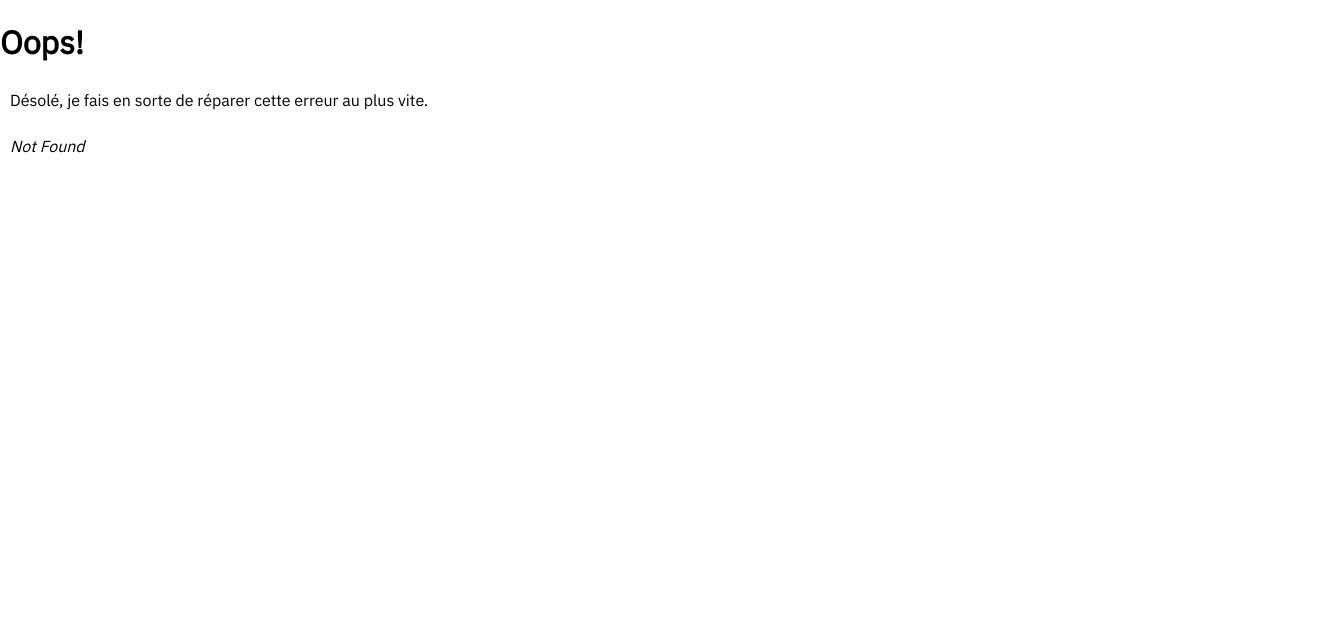
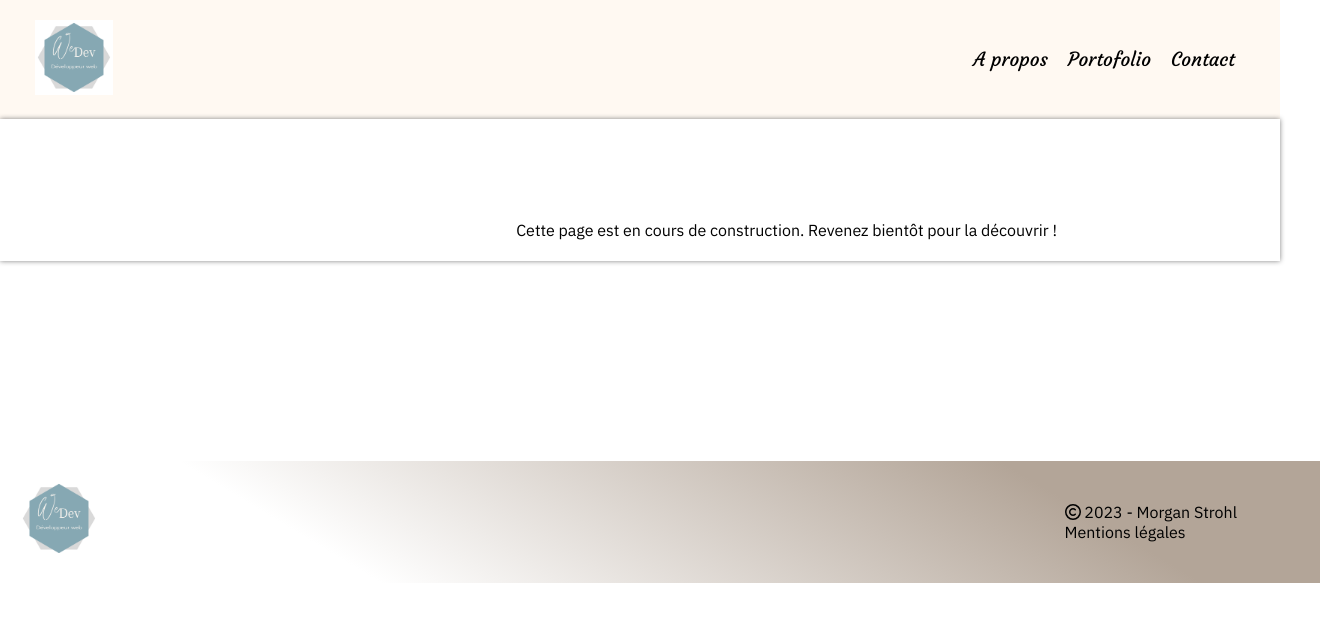
Before and after one commit to M0rgan52/wedev, a React (Create React App) app: page /agencelapanthere in a window 1280 px wide. Before the commit this address had no page. Shown: the top 622 px of the page, 1320 px wide, since content can reach past the window. Built offline with nearby package versions, Linux system fonts and the light colour scheme.

Commit message:
commit -m "PAGE PORTOFOLIO - Création des routes et des pages d'attente du portofolio"

```diff
--- /dev/null
+++ b/src/components/Agencelapanthere.js
@@ -0,0 +1,20 @@
+
+export default function PageAgencelapanthere() {
+    return (
+        <section className="section_box_top">
+            <div className="box_top">
+                <section className="description_top">
+                    {/* <h1 className="titre_top">Réseau social interne Groupomania</h1>
+                    <div className="subtitle_top">
+                        <p>Groupomania</p>
+                        <p>Septembre 2022</p>
+                    </div> */}
+                    <p className="text_top">Cette page est en cours de construction. Revenez bientôt pour la découvrir !</p>
+                </section>
+                {/* <figure className="box_img_top">
+                    <img src={ImgGroupomania} alt="" className="img_top" />
+                </figure> */}
+            </div>
+        </section>
+    )
+}
--- /dev/null
+++ b/src/components/Ohmyfood.js
@@ -0,0 +1,20 @@
+
+export default function PageOhmyfood() {
+    return (
+        <section className="section_box_top">
+            <div className="box_top">
+                <section className="description_top">
+                    {/* <h1 className="titre_top">Réseau social interne Groupomania</h1>
+                    <div className="subtitle_top">
+                        <p>Groupomania</p>
+                        <p>Septembre 2022</p>
+                    </div> */}
+                    <p className="text_top">Cette page est en cours de construction. Revenez bientôt pour la découvrir !</p>
+                </section>
+                {/* <figure className="box_img_top">
+                    <img src={ImgGroupomania} alt="" className="img_top" />
+                </figure> */}
+            </div>
+        </section>
+    )
+}
--- /dev/null
+++ b/src/components/Piiquante.js
@@ -0,0 +1,20 @@
+
+export default function PagePiiquante() {
+    return (
+        <section className="section_box_top">
+            <div className="box_top">
+                <section className="description_top">
+                    {/* <h1 className="titre_top">Réseau social interne Groupomania</h1>
+                    <div className="subtitle_top">
+                        <p>Groupomania</p>
+                        <p>Septembre 2022</p>
+                    </div> */}
+                    <p className="text_top">Cette page est en cours de construction. Revenez bientôt pour la découvrir !</p>
+                </section>
+                {/* <figure className="box_img_top">
+                    <img src={ImgGroupomania} alt="" className="img_top" />
+                </figure> */}
+            </div>
+        </section>
+    )
+}
--- a/src/components/Portofolio.js
+++ b/src/components/Portofolio.js
@@ -20,7 +20,7 @@ function Portofolio() {
       </h2>
 s
       <div className="box_parent_portofolio">
-        <a href={undefined} className="link_portofolio">
+        <a href={`ohmyfood`} className="link_portofolio">
           <figure>
             <article className="text_portofolio">
               <h3>Oh my food</h3>
@@ -39,7 +39,7 @@ s
           </figure>
         </a>
 
-        <a href={undefined} className="link_portofolio">
+        <a href={`agencelapanthere`} className="link_portofolio">
           <figure>
             <article className="text_portofolio">
               <h3>Agence La Panthère</h3>
@@ -79,7 +79,7 @@ s
           </figure>
         </a> */}
 
-        <a href={undefined} className="link_portofolio">
+        <a href={`piiquante`} className="link_portofolio">
           <figure>
             <article className="text_portofolio">
               <h3>Piiquante</h3>
--- /dev/null
+++ b/src/routes/agencelapanthere.jsx
@@ -0,0 +1,14 @@
+import Banner from "../components/Banner";
+import Footer from "../components/Footer";
+import PageAgencelapanthere from './../components/Agencelapanthere';
+
+
+export default function Agencelapanthere() {
+    return (
+        <div>
+            <Banner />
+            <PageAgencelapanthere />
+            <Footer />
+        </div>
+    )
+}
--- /dev/null
+++ b/src/routes/ohmyfood.jsx
@@ -0,0 +1,13 @@
+import Banner from "../components/Banner";
+import Footer from "../components/Footer";
+import PageOhmyfood from "../components/Ohmyfood";
+
+export default function Ohmyfood() {
+    return (
+        <div>
+            <Banner />
+            <PageOhmyfood />
+            <Footer />
+        </div>
+    )
+}
--- /dev/null
+++ b/src/routes/piiquante.jsx
@@ -0,0 +1,14 @@
+import Banner from "../components/Banner";
+import Footer from "../components/Footer";
+import PagePiiquante from './../components/Piiquante';
+
+
+export default function Piiquante() {
+    return (
+        <div>
+            <Banner />
+            <PagePiiquante />
+            <Footer />
+        </div>
+    )
+}
```
Also changed, not shown: src/index.js (+18 -0 lines).
